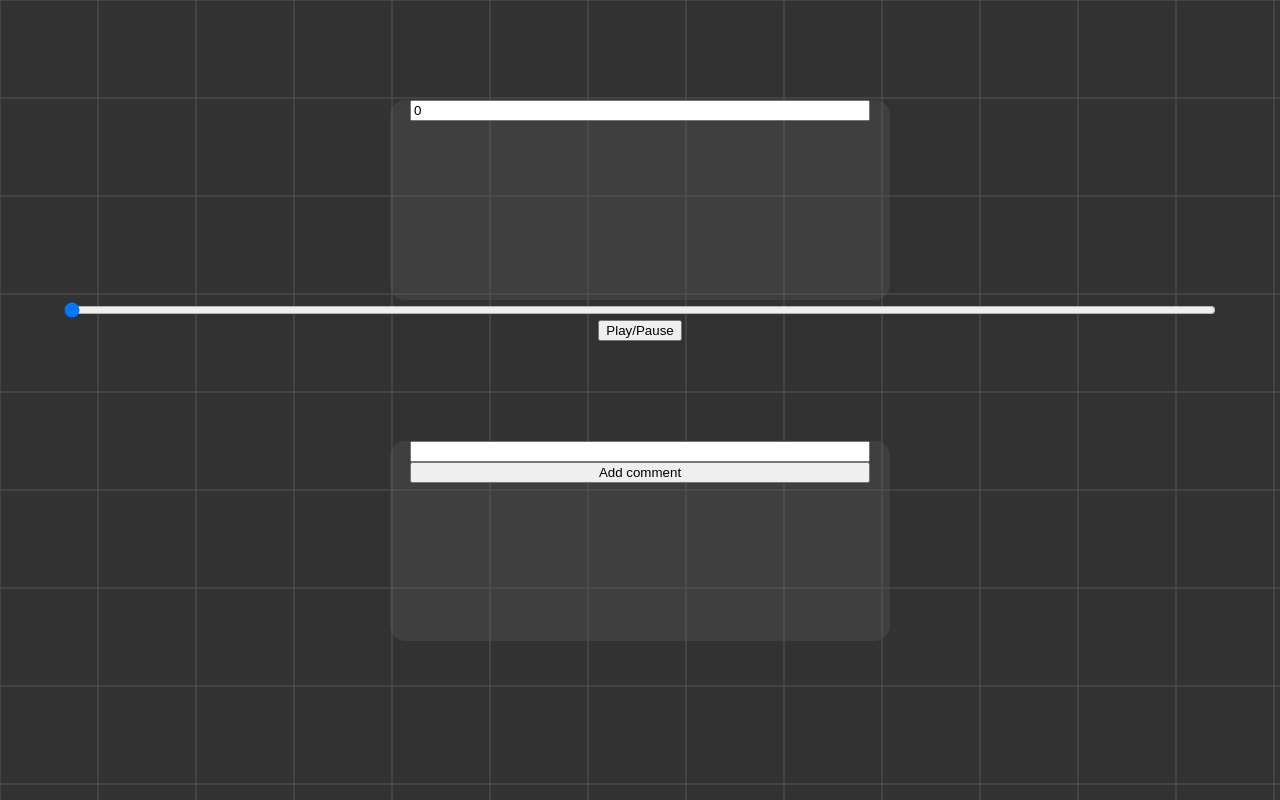
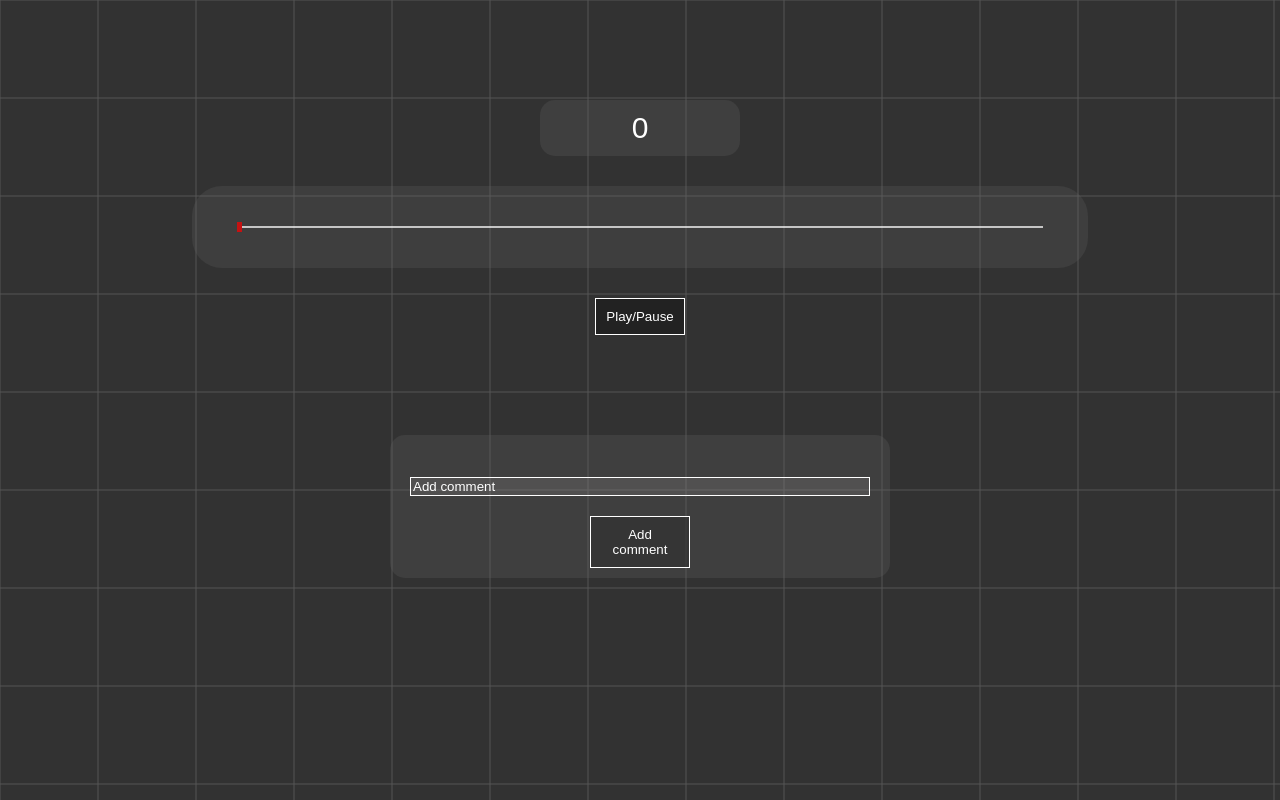
Before and after one commit to hridyanshuk/ethos2022, a React app in the folder vid2aud/: page /play in a window 1280 px wide. Built offline with nearby package versions, Linux system fonts and the light colour scheme; no server answers.

Commit message:
Commit 14: Play page + frontend

```diff
--- a/vid2aud/src/Pages/About.jsx
+++ b/vid2aud/src/Pages/About.jsx
@@ -5,14 +5,14 @@ function About() {
     return (
         <div className="main_scrn">
             <NavBar/>
-            {/* <div className="main_content" > */}
+            <div className="main_content" >
                 <div className="about_pg">
                     <h1>About this application</h1>
                     This is a Video to Audio conversion web application. You can upload a video either from your local machine, or
                     upload a link to a youtube video, and the application will extract the audio portion of the video and allow you
                     to stream/download/save it.
                 </div>
-            {/* </div> */}
+            </div>
         </div>
     )
 }
--- a/vid2aud/src/Pages/User/Play.jsx
+++ b/vid2aud/src/Pages/User/Play.jsx
@@ -80,17 +80,33 @@ async function getDuration(vidid, setMax, setVid) {
 }
 
 
-async function fetchCom(e, vid_id, setComments) {
-    if((Math.round(e.target.currentTime))%10 === 0) {
+const setComment = (val) => {
+    var commentI =  0//localStorage.getItem('commenti')
+    localStorage.setItem(`comment${commentI}`, val.annotations)
+
+}
+async function fetchCom(e, vid_id, setComments, setCommentsI) {
+    const E = e.target
+    if((Math.round(E.currentTime))%5 === 0) {
         const comments = await axios.post('getComments', {
             vid_id: vid_id,
-            time: e.target.currentTime
+            time: E.currentTime
         })
         console.log("comments are ", comments)
         setComments(comments.data)
+        setCommentsI(0)
     }
     else return
 }
+
+function updateTag(e, tagRef, comments, commentsI, setCommentsI) {
+    if(comments.annotations[commentsI] && comments.annotations[commentsI].time === Math.round(e.target.currentTime)) {
+        tagRef.current.innerText = `${comments.annotations[commentsI].time}s: ${comments.annotations[commentsI].comment}`
+        setCommentsI(commentsI+1)
+    }
+
+}
+
 
 
 function Play() {
@@ -99,14 +115,17 @@ function Play() {
         vidid
     } = useParams()
 
+
+
     const sliderRef = useRef()
+    const audioRef = useRef()
+
     const [time, setTime] = useState(0)
-    const audioRef = useRef()
     const timeRef = useRef()
-
+    const tagRef = useRef()
     const commentRef = useRef()
     const [comments, setComments] = useState([])
-
+    const [commentsI, setCommentsI] = useState()
     console.log(comments)
 
     const [vid, setVid] = useState()
@@ -118,43 +137,60 @@ function Play() {
 
     useEffect(() => {
         getDuration(vidid, setMax, setVid)
-        sliderRef.current.value = 0
-        setTime(0)
         // setMax(vid.data.duration)
-    }, [setTime, setMax, getDuration, setVid])
+    }, [])//setTime, setMax, getDuration, setVid
     return (
         <div className="main_scrn">
+
             <div className="main_content" >
 
-                <div className="video_info">
+                <div className="play_info play_info_time">
+
                     <input
+                        className="timestamp_input"
                         ref={timeRef}
                         value={time}
                         onFocus={() => audioRef.current.pause()}
-
-
-
                         onChange={e => {
                             audioRef.current.currentTime = e.target.value
+                        }}
+                    />
 
-                    }} ></input>
-                    <audio onTimeUpdate={e => {
+                    <audio
+                        onTimeUpdate={e => {
                             sliderRef.current.value = Math.round(e.target.currentTime)
                             timeRef.current.value = Math.round(e.target.currentTime)
-                        fetchCom(e, vid._id, setComments)
-
-                    }} style={{display: "none"}} ref={audioRef} controls autoplay>
+                            fetchCom(e, vid._id, setComments, setCommentsI)
+                            updateTag(e, tagRef, comments, commentsI, setCommentsI)
+                        }}
+                        style={{display: "none"}}
+                        ref={audioRef}
+                        controls
+                    >
                         <source src={`http://localhost:8000/play/${vidid}`} type="audio/mp3" />
                         Your browser does not support the audio element.
                     </audio>
                 </div>
-                <input ref={sliderRef} onChange={() => {
+
+                <div className="sliderCont">
+                    <input
+                        value={0}
+                        ref={sliderRef}
+                        onChange={() => {
                             sliderChange(sliderRef, setTime, audioRef)
-                }} className="audioStreamSlider" type="range" min={0} max={max}/>
-                <button onClick={() => togglePlay(audioRef)}>Play/Pause</button>
+                        }}
+                        className="audioStreamSlider"
+                        type="range"
+                        min={0}
+                        max={max}
+                    />
+                </div>
 
-                <div className="video_info">
-                    <input ref={commentRef} type="text" />
+                <button className="toggleplay_btn" onClick={() => togglePlay(audioRef)}>Play/Pause</button>
+
+                <div className="play_info play_info_comment">
+                    <p ref={tagRef}></p>
+                    <input ref={commentRef} type="text" placeholder={"Add comment"} />
                     <button onClick={e => commentAdd(commentRef, vidid, timeRef)}>Add comment</button>
                 </div>
             </div>
--- a/vid2aud/src/Pages/User/UserAppPage.jsx
+++ b/vid2aud/src/Pages/User/UserAppPage.jsx
@@ -37,21 +37,23 @@ routes.push({
     element: <Contact />
 })
 
+const _id = Cookies.get('_id')
+
 routes.push({
     routeName: "Dashboard",
-    route: "/main/3424",
+    route: `/main/${_id}`,
     element: <Play />
 })
 routes.push({
     routeName: "Collection",
-    route: "/main/2234/collection",
+    route: `/main/${_id}/collection`,
     element: <>Collection</>
 })
-routes.push({
-    routeName: "Play",
-    route: "/main/play",
-    element: <>Play</>
-})
+// routes.push({
+//     routeName: "Play",
+//     route: "/main/play",
+//     element: <>Play</>
+// })
 
 
 
--- a/vid2aud/src/css/pages.css
+++ b/vid2aud/src/css/pages.css
@@ -45,6 +45,10 @@ body {
     height: 100vh;
 }
 
+.displaynone {
+    display: none;
+}
+
 
 .colorreset {
     /* background-color: transparent; */
--- a/vid2aud/src/css/pages/user/play.css
+++ b/vid2aud/src/css/pages/user/play.css
@@ -1,6 +1,34 @@
 .audioStreamSlider {
+    -webkit-appearance: none;
     width: 90%;
+    height: 2px;
+    opacity: 0.7;
+    -webkit-transition: .2s;
+    transition: opacity .2s;
+    margin: 40px 0px;
 }
+.audioStreamSlider:hover {
+    opacity: 1;
+}
+.sliderCont {
+    background-color: rgba(98, 98, 98, 0.242);
+    display: flex;
+    justify-content: center;
+    width: 70%;
+    margin: 30px 0;
+    border-radius: 30px;
+}
+
+.audioStreamSlider::-webkit-slider-thumb {
+    -webkit-appearance: none;
+    appearance: none;
+    height: 10px;
+    width: 5px;
+    opacity: 1;
+    background-color: rgb(255, 0, 0);
+    cursor: pointer;
+  }
+
 /*
 .audioStreamSlider::-webkit-slider-thumb {
     -webkit-appearance: none;
@@ -10,3 +38,95 @@
     background: #04AA6D;
     cursor: pointer;
   } */
+
+
+  .timestamp_input {
+    outline: none;
+    border: none;
+    background-color: transparent;
+    color: white;
+    text-align: center;
+    font-size: 30px;
+  }
+
+  .play_info {
+    margin-top: 100px;
+    border-radius: 15px;
+
+    height: fit-content;
+    background-color: #5c5c5c4e;
+    padding: 10px 20px;
+    display: flex;
+    flex-direction: column;
+  }
+
+.toggleplay_btn {
+    outline: none;
+    border: none;
+    background-color: rgba(0, 0, 0, 0.315);
+    border: 1px solid white;
+    color: white;
+    padding: 10px;
+}
+
+.toggleplay_btn:hover {
+    background-color: rgba(0, 0, 0, 0.146);
+    cursor: pointer;
+}
+@keyframes click {
+    from {
+        background-color: rgba(0, 0, 0, 0.146);
+    }
+    to {
+        background-color: rgba(135, 135, 135, 0.306);
+    }
+}
+.toggleplay_btn:active {
+    animation-name: click;
+    animation-duration: 1s;
+}
+
+.play_info_time {
+    width: 200px;
+}
+
+.play_info_comment {
+    width: 500px;
+    display: flex;
+    flex-direction: column;
+    align-items: center;
+}
+
+.play_info_comment p {
+    color: white;
+    font-family: sans-serif;
+
+}
+
+
+.play_info_comment input {
+    outline: none;
+    border: none;
+    border: 1px solid white;
+    background-color: rgba(144, 143, 143, 0.221);
+    color: white;
+    width: 100%;
+}
+
+.play_info_comment input::placeholder {
+    color: white;
+}
+
+
+.play_info_comment button {
+    outline: none;
+    padding: 10px;
+    width: 100px;
+    /* border-radius: 5px; */
+    border: none;
+    border: 1px solid white;
+    background-color: rgba(47, 47, 47, 0.592);
+    color: white;
+    margin-top: 20px;
+
+}
```
Lines whose indentation alone changed are shown as unchanged.
